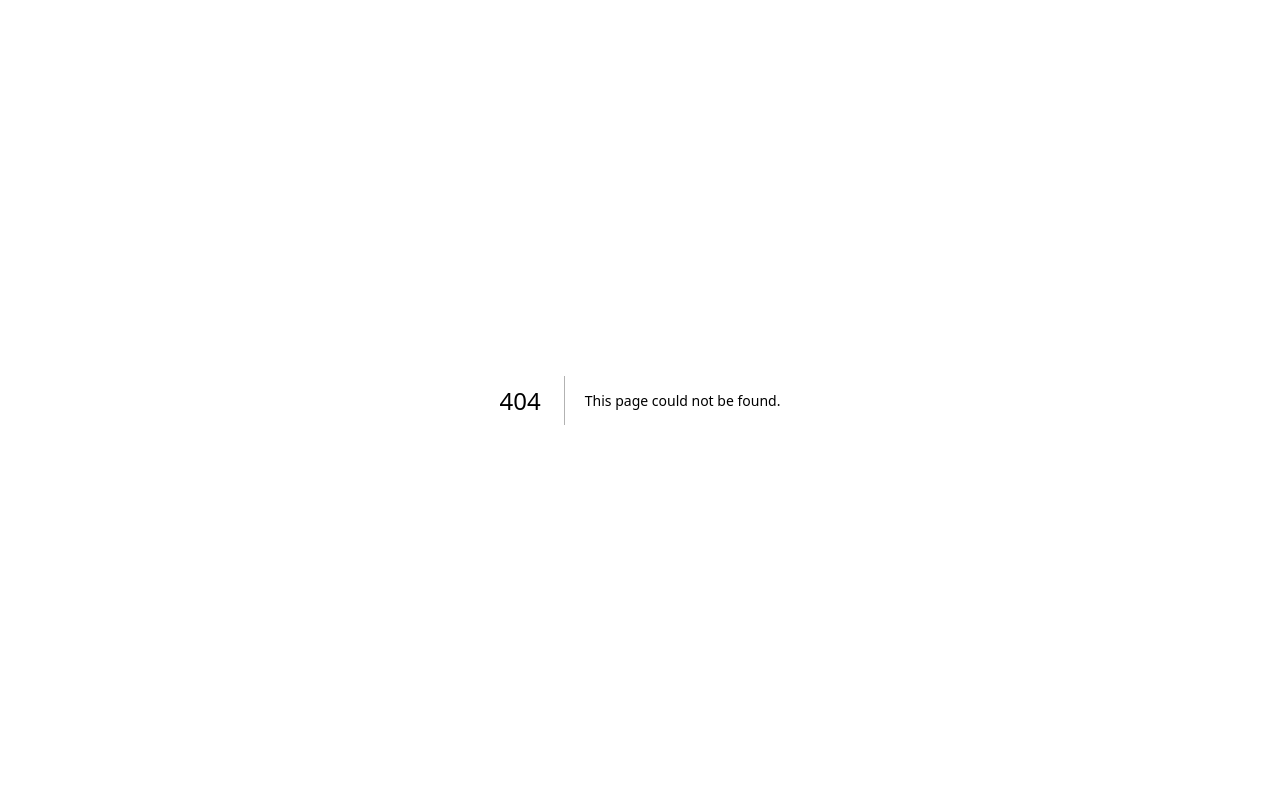
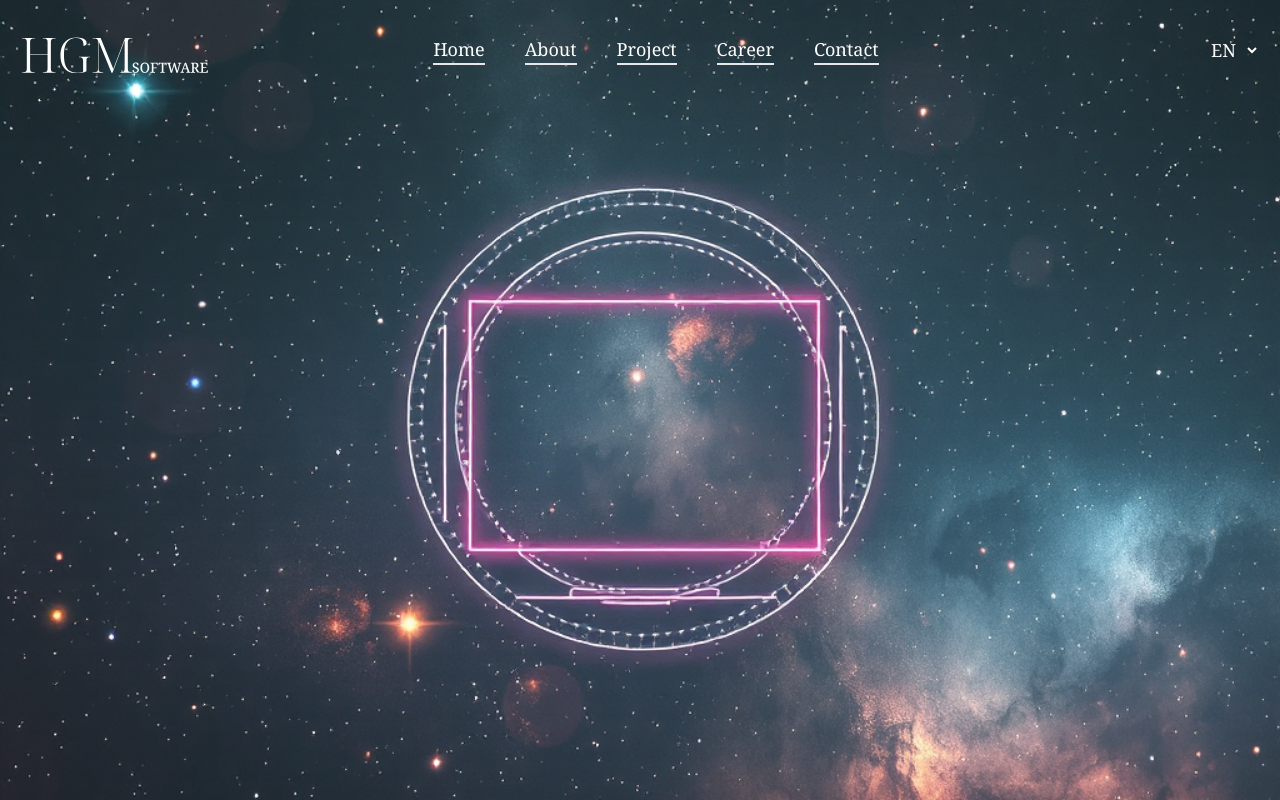
Before and after one commit to fna00/hgm, a Next.js app: page /en in a window 1280 px wide. Before the commit this address had no page. Built offline with nearby package versions, Linux system fonts and the light colour scheme.

Commit message:
Refactor language handling in page components

```diff
--- /dev/null
+++ b/app/[lang]/[slug]/page.tsx
@@ -0,0 +1,54 @@
+"use client";
+
+import React from "react";
+import { usePathname } from "next/navigation";
+import enContent from "@/shared/en/content.json";
+import trContent from "@/shared/tr/content.json";
+import LanguagePicker from "@/components/Header/LanguagePicker";
+import Menu from "@/components/Header/Menu";
+import Header from "@/components/Header";
+import Hero from "@/components/Hero";
+
+const content = {
+  en: enContent,
+  tr: trContent,
+};
+
+const supportedLanguages = ["en", "tr"] as const;
+type Language = (typeof supportedLanguages)[number];
+type PageKeys = keyof typeof enContent;
+
+const isPageContent = (
+  // eslint-disable-next-line @typescript-eslint/no-explicit-any
+  content: any
+): content is { title: string; content: string } => {
+  return (
+    content &&
+    typeof content === "object" &&
+    "title" in content &&
+    "content" in content
+  );
+};
+
+export default function Page() {
+  const pathname = usePathname();
+  const pathSegments = pathname.split("/").filter(Boolean);
+  const lang = pathSegments[0] as Language;
+  const slug = (pathSegments[1] as PageKeys) || "home";
+
+  const language: Language = supportedLanguages.includes(lang) ? lang : "en";
+  const pageContent = content[language][slug];
+
+  console.log("pageContent", pageContent);
+
+  return (
+    <div>
+      <Hero />
+      <Header />
+      <div>
+        <Menu lang={language} />
+        <LanguagePicker currentLang={language} />
+      </div>
+    </div>
+  );
+}
--- /dev/null
+++ b/app/[lang]/page.tsx
@@ -0,0 +1,61 @@
+"use client";
+
+import React from "react";
+import { usePathname } from "next/navigation";
+import enContent from "@/shared/en/content.json";
+import trContent from "@/shared/tr/content.json";
+import LanguagePicker from "@/components/Header/LanguagePicker";
+import Menu from "@/components/Header/Menu";
+import Header from "@/components/Header";
+import Hero from "@/components/Hero";
+
+const content = {
+  en: enContent,
+  tr: trContent,
+};
+
+type PageKeys = keyof typeof enContent;
+
+const isPageContent = (
+  // eslint-disable-next-line @typescript-eslint/no-explicit-any
+  content: any
+): content is { title: string; content: string } => {
+  return (
+    content &&
+    typeof content === "object" &&
+    "title" in content &&
+    "content" in content
+  );
+};
+
+export default function Page() {
+  const pathname = usePathname();
+  const [lang = "en", slug = "home"] = pathname.split("/").filter(Boolean) as [
+    string,
+    PageKeys
+  ];
+
+  const language = lang === "tr" || lang === "en" ? lang : "en";
+  const pageContent = content[language][slug];
+
+  console.log("pageContent11111111111111", pageContent);
+
+  return (
+    <div>
+      <Hero />
+      <Header />
+      <div>
+        <LanguagePicker currentLang={language} />
+        <Menu lang={language} />
+        {isPageContent(pageContent) ? (
+          <div className="text-black">
+            <h1>{pageContent.title}</h1>
+            <p>{pageContent.content}</p>
+          </div>
+        ) : (
+          <p>Page not found</p>
+        )}
+      </div>
+    </div>
+  );
+}
--- a/app/layout.tsx
+++ b/app/layout.tsx
@@ -14,7 +14,7 @@ const geistMono = localFont({
 });
 
 export const metadata: Metadata = {
-  title: "Create Next App",
+  title: "HGM Software",
   description: "Generated by create next app",
 };
 
--- a/app/page.tsx
+++ b/app/page.tsx
@@ -1,11 +1,5 @@
-import Header from "@/components/Header";
-import Hero from "@/components/Hero";
+import { redirect } from "next/navigation";
 
 export default function Home() {
-  return (
-    <div className="text-black">
-      <Hero />
-      <Header />
-    </div>
-  );
+  redirect("/en/");
 }
--- a/components/Hakkimizda/index.tsx
+++ /dev/null
@@ -1,5 +0,0 @@
-import React from "react";
-
-export default function Hakkimizda() {
-  return <div>Hakkimizda</div>;
-}
--- /dev/null
+++ b/components/Header/LanguagePicker/index.tsx
@@ -0,0 +1,34 @@
+"use client";
+
+import { useRouter } from "next/navigation";
+import React from "react";
+
+const LanguagePicker = ({ currentLang }: { currentLang: string }) => {
+  const router = useRouter();
+
+  const handleLanguageChange = (
+    event: React.ChangeEvent<HTMLSelectElement>
+  ) => {
+    const selectedLanguage = event.target.value;
+    router.push(`/${selectedLanguage}`);
+  };
+
+  return (
+    <div className="flex justify-end items-center text-black">
+      <select
+        onChange={handleLanguageChange}
+        value={currentLang}
+        className="p-2 bg-transparent text-white"
+      >
+        <option value="en" className="text-black">
+          EN
+        </option>
+        <option value="tr" className="text-black">
+          TR
+        </option>
+      </select>
+    </div>
+  );
+};
+
+export default LanguagePicker;
--- /dev/null
+++ b/components/Header/Menu/index.tsx
@@ -0,0 +1,33 @@
+import React from "react";
+import Link from "next/link";
+import enContent from "@/shared/en/content.json";
+import trContent from "@/shared/tr/content.json";
+
+const content = {
+  en: enContent,
+  tr: trContent,
+};
+
+type Language = keyof typeof content;
+
+const Menu = ({ lang }: { lang: Language }) => {
+  const menuItems = content.en.menu;
+
+  return (
+    <div className="flex justify-between items-center gap-10">
+      {menuItems.map((item, index) => (
+        <Link
+          key={index}
+          className="border-b-2 hover:scale-110 transition-all duration-300"
+          href={`/${lang}${
+            item.toLowerCase() === "home" ? "" : `/${item.toLowerCase()}`
+          }`}
+        >
+          {content[lang].menu[index]}
+        </Link>
+      ))}
+    </div>
+  );
+};
+
+export default Menu;
--- /dev/null
+++ b/components/Header/SideNav/index.tsx
@@ -0,0 +1,5 @@
+import React from "react";
+
+export default function SideNav() {
+  return <div>SideNav</div>;
+}
--- a/components/Header/index.tsx
+++ b/components/Header/index.tsx
@@ -1,27 +1,26 @@
+"use client";
+
 import BrandIcon from "@/icons/BrandIcon";
-import Link from "next/link";
 import React from "react";
+import LanguagePicker from "./LanguagePicker";
+import Menu from "./Menu";
+import { usePathname } from "next/navigation";
 
-const menuItems = ["Anasayfa", "Hakkimizda", "Projeler", "Kariyer"];
 export default function Header() {
+  const pathname = usePathname();
+  const pathSegments = pathname.split("/").filter(Boolean);
+  const lang = pathSegments[0] || "en";
+
+  const language = lang === "tr" || lang === "en" ? lang : "en";
+
   return (
     <div className="relative px-5 bg-transparent text-white font-medium text-lg font-serif">
       <div className="grid grid-cols-3">
-        <div>
+        <a className="flex items-center gap-2" href="/">
           <BrandIcon />
-        </div>
-        <div className="flex justify-between items-center gap-10">
-          {menuItems.map((item, index) => (
-            <Link
-              key={index}
-              className="border-b-2"
-              href={item.toLocaleLowerCase()}
-            >
-              {item}
-            </Link>
-          ))}
-        </div>
-        <div className="flex justify-end items-center">EN</div>
+        </a>
+        <Menu lang={language} />
+        <LanguagePicker currentLang={lang} />
       </div>
     </div>
   );
--- /dev/null
+++ b/shared/en/content.json
@@ -0,0 +1,23 @@
+{
+  "menu": ["Home", "About", "Project", "Career", "Contact"],
+  "home": {
+    "title": "Welcome to our website",
+    "content": "This is the English content for the home page."
+  },
+  "about": {
+    "title": "About Us",
+    "content": "This is the English content for the about page."
+  },
+  "career": {
+    "title": "Career",
+    "content": "This is the English content for the career page."
+  },
+  "project": {
+    "title": "Our Projects",
+    "content": "This is the English content for the projects page."
+  },
+  "contact": {
+    "title": "Contact Us",
+    "content": "This is the English content for the contact page."
+  }
+}
--- /dev/null
+++ b/shared/tr/content.json
@@ -0,0 +1,23 @@
+{
+  "menu": ["Ana Sayfa", "Hakkımızda", "Career", "Projeler", "İletişim"],
+  "home": {
+    "title": "Web sitemize hoş geldiniz",
+    "content": "Bu, ana sayfa için Türkçe içeriktir."
+  },
+  "about": {
+    "title": "Hakkımızda",
+    "content": "Bu, hakkımızda sayfası için Türkçe içeriktir."
+  },
+  "career": {
+    "title": "Kariyer",
+    "content": "Bu, kariyer sayfası için Türkçe içeriktir."
+  },
+  "project": {
+    "title": "Projelerimiz",
+    "content": "Bu, projeler sayfası için Türkçe içeriktir."
+  },
+  "contact": {
+    "title": "Bize Ulaşın",
+    "content": "Bu, iletişim sayfası için Türkçe içeriktir."
+  }
+}
```
